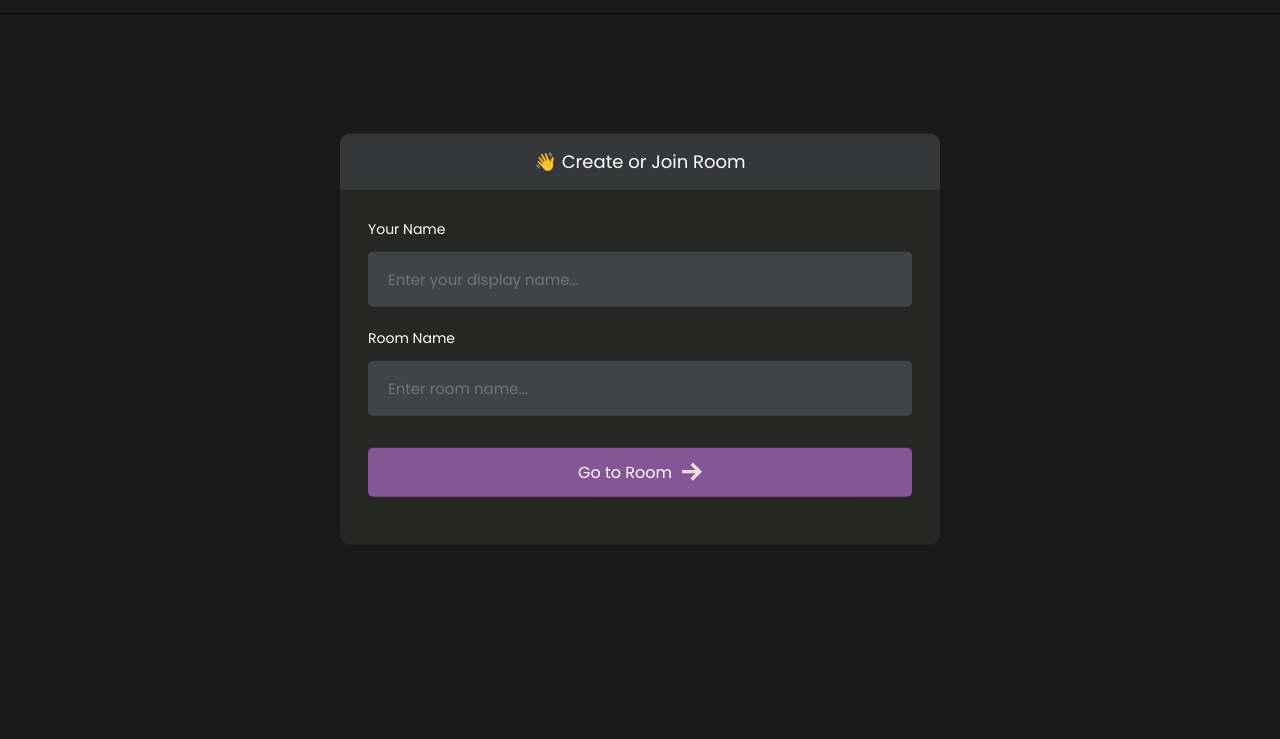
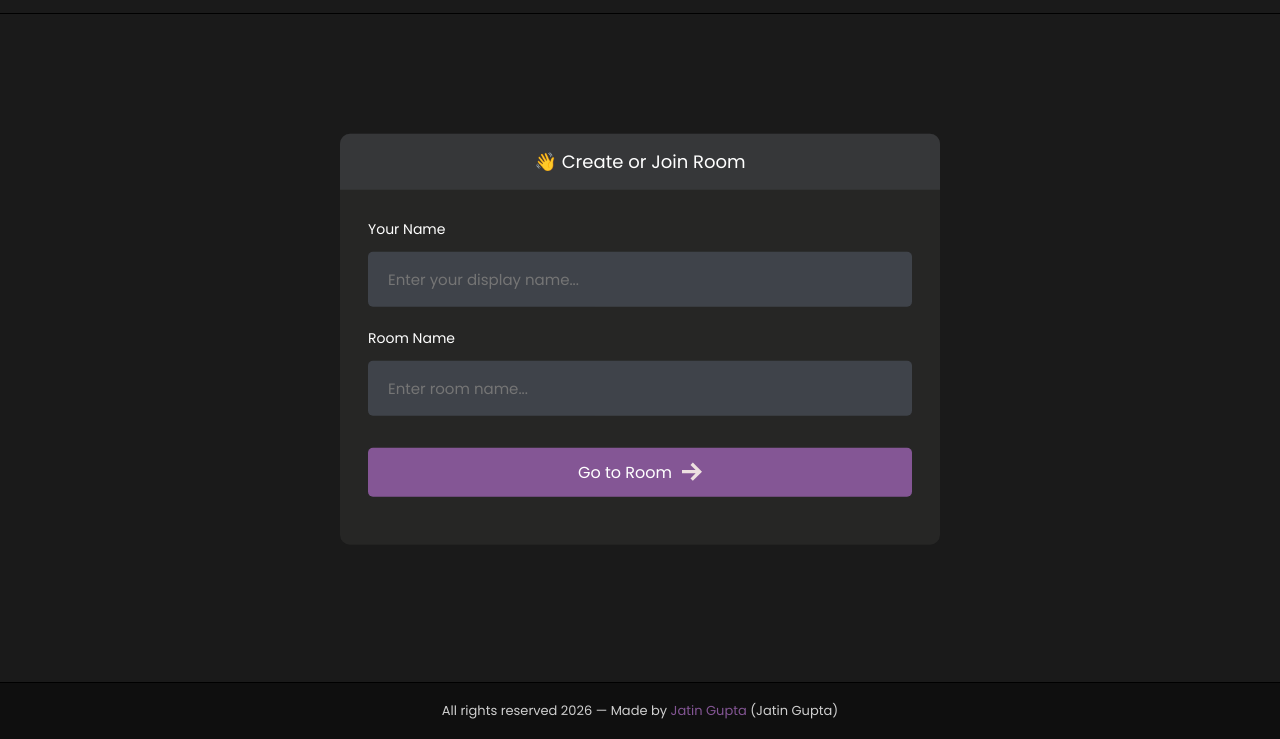
Before and after one commit to jatin009v/Let-sConnect__Build_with_agora, a plain HTML site: page index.html in a window 1280 px wide. Shown: the part 61-800 px from the top of the page. Drawn offline with Linux system fonts and the light colour scheme.

Commit message:
Add footer with copyright and GitHub link

```diff
--- a/index.html
+++ b/index.html
@@ -87,6 +87,11 @@
         </form>
       </div>
     </main>
+    <footer class="site-footer">
+      <div class="footer-content">
+        <p>All rights reserved 2026 — Made by <a href="https://github.com/jatin009v" target="_blank" rel="noopener noreferrer">Jatin Gupta</a> (Jatin Gupta)</p>
+      </div>
+    </footer>
   </body>
   <script type="text/javascript" src="js/lobby.js"></script>
 </html>
--- a/styles/main.css
+++ b/styles/main.css
@@ -34,6 +34,9 @@ body {
   padding: 0;
   margin: 0;
   box-sizing: border-box;
+  display: flex;
+  flex-direction: column;
+  min-height: 100vh;
 }
 
 p,
@@ -185,3 +188,29 @@ a {
     background-color: transparent;
   }
 }
+
+/* Footer styles */
+.site-footer {
+  padding: 18px 5%;
+  text-align: center;
+  background-color: #0f0f0f;
+  color: #cfcfcf;
+  border-top: 1px solid #000;
+  margin-top: auto;
+}
+.site-footer .footer-content p {
+  margin: 0;
+  font-size: 13px;
+  font-weight: 300;
+}
+.site-footer a {
+  color: #845695;
+  text-decoration: none;
+}
+.site-footer a:hover {
+  text-decoration: underline;
+}
+
+main {
+  flex: 1;
+}
```
Also changed, not shown: room.html (+5 -0 lines).
